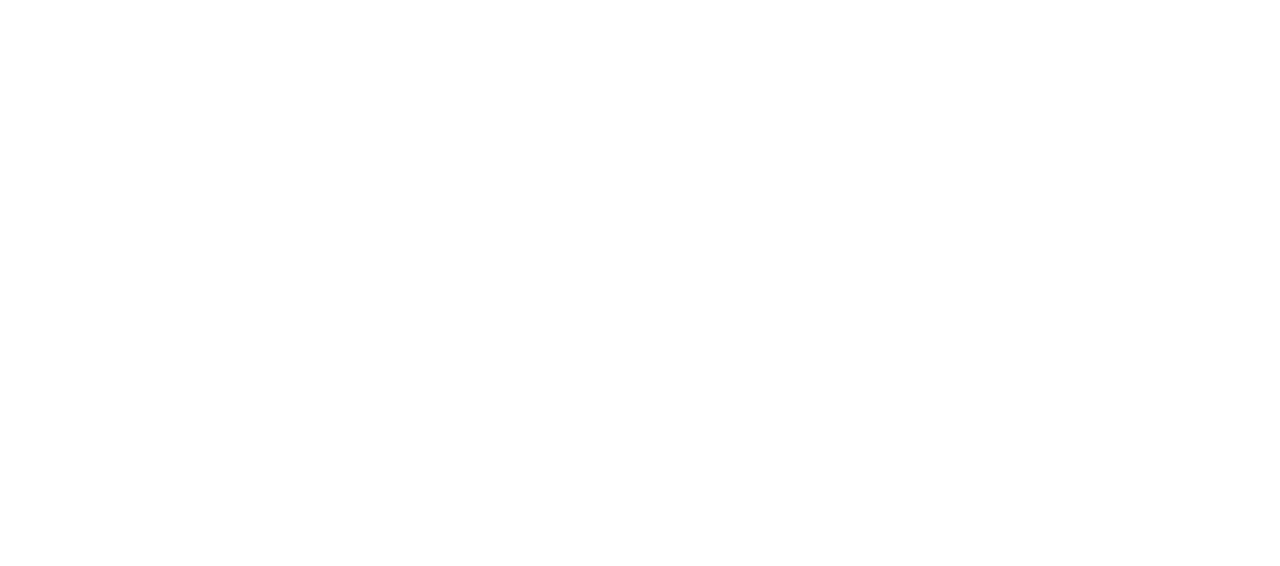
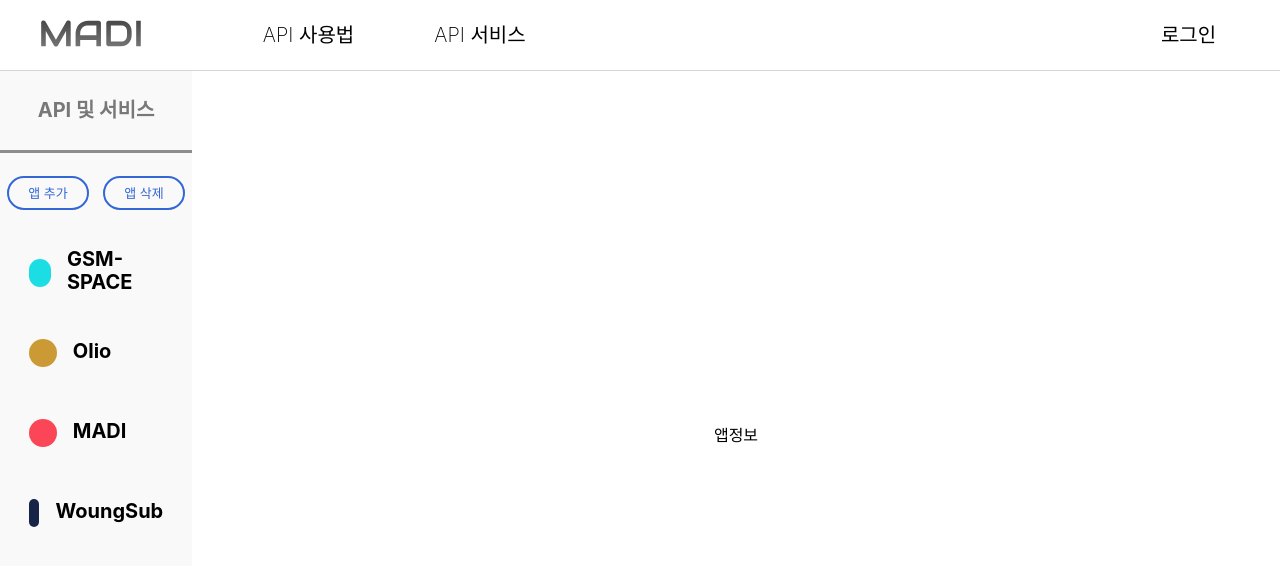
Before and after one commit to GSM-MADI/MADI-Client, a React (Create React App) app: page /service/apps in a window 1280 px wide. Shown: the top 566 px of the page. Built offline with nearby package versions, Linux system fonts and the light colour scheme.

Commit message:
[UPDATE] ServicePage

```diff
--- a/src/App.tsx
+++ b/src/App.tsx
@@ -1,6 +1,6 @@
 import React from "react";
 import { Route } from "react-router-dom";
-import { Direction, Main } from "pages";
+import { Direction, Main, Service } from "pages";
 import AuthTemplate from "components/Auth/AuthTemplate";
 
 const App: React.FC = () => {
@@ -9,6 +9,7 @@
       <Route exact path="/" component={Main} />
       <Route path="/auth/:state" component={AuthTemplate} />
       <Route path="/direction" component={Direction} />
+      <Route path="/service/apps" component={Service} />
     </React.Fragment>
   );
 };
--- a/src/components/Header/Header.tsx
+++ b/src/components/Header/Header.tsx
@@ -14,7 +14,7 @@
         </S.Logo>
         <S.NavBarWrapper>
           <S.Content to="/direction">API 사용법</S.Content>
-          <S.Content to="/">API 서비스</S.Content>
+          <S.Content to="/service/apps">API 서비스</S.Content>
         </S.NavBarWrapper>
         <S.AuthWrapper>
           <S.AuthContent to="/auth/login">로그인</S.AuthContent>
--- a/src/components/Header/Style.ts
+++ b/src/components/Header/Style.ts
@@ -39,13 +39,17 @@
 export const Content = styled(Link)`
   margin-left: 5rem;
   width: auto;
+  height: 70px;
   font-weight: 200;
   font-size: 20px;
   color: black;
   text-decoration: none;
+  display: flex;
+  align-items: center;
 
   &:hover {
-    color: #00abfc;
+    color: #b7b4b4;
+    border-bottom: 3px solid #b7b4b4;
     cursor: pointer;
   }
 `;
@@ -64,9 +68,13 @@
   font-size: 20px;
   color: black;
   text-decoration: none;
+  display: flex;
+  align-items: center;
+  height: 70px;
 
   &:hover {
-    color: #00abfc;
+    color: #b7b4b4;
+    border-bottom: 3px solid #b7b4b4;
     cursor: pointer;
   }
 `;
--- a/src/components/Main/Main.tsx
+++ b/src/components/Main/Main.tsx
@@ -18,7 +18,7 @@
           </S.SubTitle>
         </S.TitleContent>
         <S.DocsWrapper>
-          <S.Document>Docs 보러가기 →</S.Document>
+          <S.Document to="/direction">Docs 보러가기 →</S.Document>
         </S.DocsWrapper>
       </S.TitleWrapper>
       <S.IconWrapper>
--- a/src/components/Main/Style.ts
+++ b/src/components/Main/Style.ts
@@ -1,4 +1,5 @@
 import styled, { keyframes } from "styled-components";
+import { Link } from "react-router-dom";
 
 export const FadeIn = keyframes`
   from {
@@ -69,7 +70,7 @@
   animation-duration: 1.2s;
 `;
 
-export const Document = styled.button`
+export const Document = styled(Link)`
   display: flex;
   width: 380px;
   height: 60px;
@@ -82,6 +83,8 @@
   font-size: 20px;
   color: #000000;
   transition: all 1s, color 0.5s;
+  text-decoration: none;
+
   &:hover {
     background-color: black;
     color: white;
--- /dev/null
+++ b/src/components/Service/Service.tsx
@@ -0,0 +1,51 @@
+import React from "react";
+import * as S from "./Style";
+
+type AppData = {
+  name: string;
+  image: string;
+  redirect_url: string;
+  approved_domain: string[];
+  authority: string[];
+  client_id: string;
+  client_secret: string;
+};
+
+interface ServiceProps {
+  AppData: AppData[];
+}
+
+const GetRandomColor = () => {
+  let colorCode = "#" + Math.round(Math.random() * 0xffffff).toString(16);
+
+  while (colorCode === "#f9f9f9" || colorCode.length < 7) {
+    colorCode = "#" + Math.round(Math.random() * 0xffffff).toString(16);
+  }
+  return colorCode;
+};
+
+const MappingAppData = (AppData: AppData[]) =>
+  AppData.map((App, idx) => (
+    <S.AppNameWrapper key={idx}>
+      <S.AppColor colorCode={GetRandomColor()} />
+      <S.AppName>{App.name}</S.AppName>
+    </S.AppNameWrapper>
+  ));
+
+const Service: React.FC<ServiceProps> = ({ AppData }) => {
+  return (
+    <S.Positioner>
+      <S.AppListWrapper>
+        <S.Title>API 및 서비스</S.Title>
+        <S.AppStateWrapper>
+          <S.AppState>앱 추가</S.AppState>
+          <S.AppState>앱 삭제</S.AppState>
+        </S.AppStateWrapper>
+        {MappingAppData(AppData)}
+      </S.AppListWrapper>
+      <S.AppInfoWrapper>앱정보</S.AppInfoWrapper>
+    </S.Positioner>
+  );
+};
+
+export default Service;
--- /dev/null
+++ b/src/components/Service/Style.ts
@@ -0,0 +1,91 @@
+import styled from "styled-components";
+
+interface StyleProps {
+  colorCode: string;
+}
+
+export const Positioner = styled.div`
+  display: flex;
+  width: 100%;
+  height: calc(100vh - 70px);
+  margin-top: 70px;
+`;
+
+export const AppListWrapper = styled.div`
+  width: 15%;
+  height: 100%;
+  background-color: #f9f9f9;
+  display: flex;
+  justify-content: flex-start;
+  align-items: center;
+  flex-direction: column;
+`;
+
+export const AppInfoWrapper = styled.div`
+  width: 85%;
+  height: 100%;
+  background-color: #ffffff;
+  display: flex;
+  justify-content: center;
+  align-items: center;
+`;
+
+export const Title = styled.div`
+  display: flex;
+  width: 100%;
+  height: 80px;
+  justify-content: center;
+  align-items: center;
+  border-bottom: 3px solid #8d8d8d;
+
+  font-size: 20px;
+  font-weight: bold;
+  color: #787878;
+`;
+
+export const AppStateWrapper = styled.div`
+  display: flex;
+  flex-direction: row;
+  width: 100%;
+  height: 80px;
+  justify-content: center;
+  align-items: center;
+`;
+
+export const AppState = styled.div`
+  display: flex;
+  justify-content: center;
+  align-items: center;
+  width: 90px;
+  height: 30px;
+  border: 2px solid #3367d6;
+  border-radius: 20px;
+  margin: 7px;
+
+  font-size: 13px;
+  font-weight: 300;
+  color: #3367d6;
+`;
+
+export const AppNameWrapper = styled.div`
+  display: flex;
+  width: 70%;
+  height: 80px;
+  justify-content: flex-start;
+  align-items: center;
+`;
+
+export const AppColor = styled.div<StyleProps>`
+  width: 28px;
+  height: 28px;
+  border-radius: 28px;
+  background-color: ${(props) => props.colorCode};
+  margin-right: 16px;
+`;
+
+export const AppName = styled.div`
+  font-weight: bold;
+  font-size: 20px;
+  color: #000000;
+  padding-bottom: 4px;
+`;
--- a/src/components/index.ts
+++ b/src/components/index.ts
@@ -2,3 +2,4 @@
 export { default as Main } from "./Main/Main";
 export { default as Auth } from "./Auth/AuthTemplate";
 export { default as Direction } from "./Direction/Direction";
+export { default as Service } from "./Service/Service";
--- /dev/null
+++ b/src/pages/ServicePage/ServicePage.tsx
@@ -0,0 +1,56 @@
+import { Service } from "components";
+import PageTemplate from "pages/Template/PageTemplate";
+import React from "react";
+
+const AppListDummyData = [
+  {
+    name: "GSM-SPACE",
+    image:
+      "https://us.123rf.com/450wm/thesomeday123/thesomeday1231709/thesomeday123170900021/85622928-%EA%B8%B0%EB%B3%B8-%EC%95%84%EB%B0%94%ED%83%80-%ED%94%84%EB%A1%9C%ED%95%84-%EC%95%84%EC%9D%B4%EC%BD%98-%ED%9A%8C%EC%83%89-%EC%82%AC%EC%A7%84-%EC%9E%90%EB%A6%AC-%ED%91%9C%EC%8B%9C-%EC%9E%90-%EC%9D%BC%EB%9F%AC%EC%8A%A4%ED%8A%B8-%EB%B2%A1%ED%84%B0.jpg?ver=6",
+    redirect_url: "http://gsm-space.com/loginCallBack",
+    approved_domain: ["gsm-space.com", "gsmspace.org"],
+    authority: ["name", "gender", "std_no"],
+    client_id: "147483647",
+    client_secret: "adsfasd-asdasd56-a4ds891f53q",
+  },
+  {
+    name: "Olio",
+    image:
+      "https://us.123rf.com/450wm/thesomeday123/thesomeday1231709/thesomeday123170900021/85622928-%EA%B8%B0%EB%B3%B8-%EC%95%84%EB%B0%94%ED%83%80-%ED%94%84%EB%A1%9C%ED%95%84-%EC%95%84%EC%9D%B4%EC%BD%98-%ED%9A%8C%EC%83%89-%EC%82%AC%EC%A7%84-%EC%9E%90%EB%A6%AC-%ED%91%9C%EC%8B%9C-%EC%9E%90-%EC%9D%BC%EB%9F%AC%EC%8A%A4%ED%8A%B8-%EB%B2%A1%ED%84%B0.jpg?ver=6",
+    redirect_url: "http://oilo-gsm.com/loginCallBack",
+    approved_domain: ["olio-gsm.com", "gsmOlio.org"],
+    authority: ["name", "std_no"],
+    client_id: "147443577",
+    client_secret: "adsfasd-asdasd56-asdsd32q333q",
+  },
+  {
+    name: "MADI",
+    image:
+      "https://us.123rf.com/450wm/thesomeday123/thesomeday1231709/thesomeday123170900021/85622928-%EA%B8%B0%EB%B3%B8-%EC%95%84%EB%B0%94%ED%83%80-%ED%94%84%EB%A1%9C%ED%95%84-%EC%95%84%EC%9D%B4%EC%BD%98-%ED%9A%8C%EC%83%89-%EC%82%AC%EC%A7%84-%EC%9E%90%EB%A6%AC-%ED%91%9C%EC%8B%9C-%EC%9E%90-%EC%9D%BC%EB%9F%AC%EC%8A%A4%ED%8A%B8-%EB%B2%A1%ED%84%B0.jpg?ver=6",
+    redirect_url: "http://oilo-gsm.com/loginCallBack",
+    approved_domain: ["olio-gsm.com", "gsmOlio.org"],
+    authority: ["name", "std_no"],
+    client_id: "147443577",
+    client_secret: "adsfasd-asdasd56-asdsd32q333q",
+  },
+  {
+    name: "WoungSub",
+    image:
+      "https://us.123rf.com/450wm/thesomeday123/thesomeday1231709/thesomeday123170900021/85622928-%EA%B8%B0%EB%B3%B8-%EC%95%84%EB%B0%94%ED%83%80-%ED%94%84%EB%A1%9C%ED%95%84-%EC%95%84%EC%9D%B4%EC%BD%98-%ED%9A%8C%EC%83%89-%EC%82%AC%EC%A7%84-%EC%9E%90%EB%A6%AC-%ED%91%9C%EC%8B%9C-%EC%9E%90-%EC%9D%BC%EB%9F%AC%EC%8A%A4%ED%8A%B8-%EB%B2%A1%ED%84%B0.jpg?ver=6",
+    redirect_url: "http://oilo-gsm.com/loginCallBack",
+    approved_domain: ["olio-gsm.com", "gsmOlio.org"],
+    authority: ["name", "std_no"],
+    client_id: "147443577",
+    client_secret: "adsfasd-asdasd56-asdsd32q333q",
+  },
+];
+
+const ServicePage: React.FC = () => {
+  return (
+    <PageTemplate>
+      <Service AppData={AppListDummyData} />
+    </PageTemplate>
+  );
+};
+
+export default ServicePage;
--- a/src/pages/index.ts
+++ b/src/pages/index.ts
@@ -1,2 +1,3 @@
 export { default as Main } from "./MainPage/MainPage";
 export { default as Direction } from "./DirectionPage/DirectionPage";
+export { default as Service } from "./ServicePage/ServicePage";
```
Also changed, not shown: 1 other file (tests, documents, lock files or other folders).
